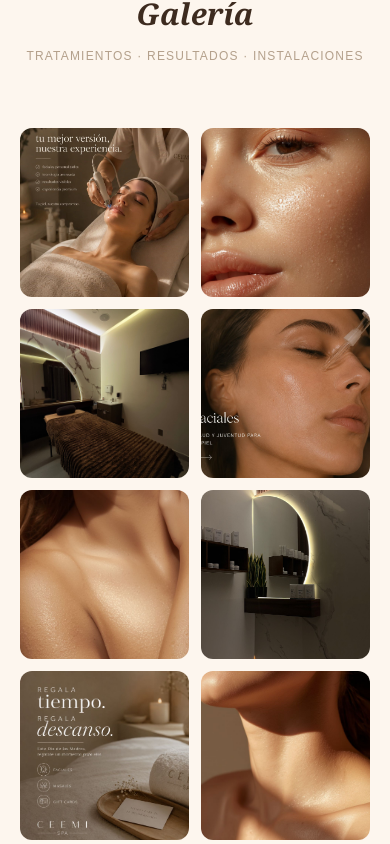
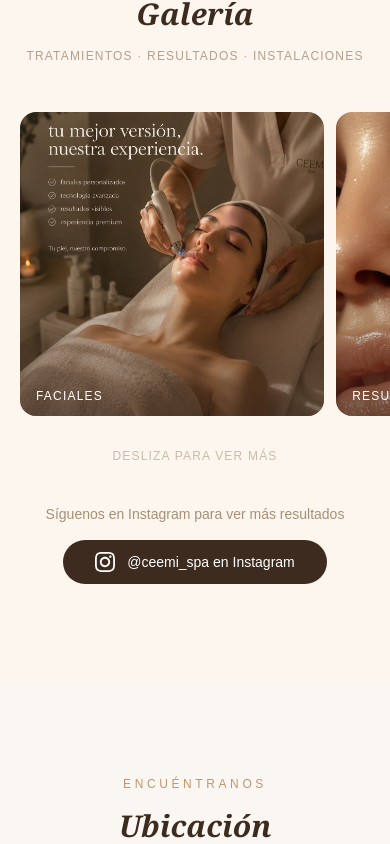
Before and after one commit to Nasusagency/ceemispa, a Next.js app: page / in a window 390 px wide. Shown: the part 3860-4704 px from the top of the page. Built offline with nearby package versions, Linux system fonts and the light colour scheme.

Commit message:
feat: galeria responsive carrusel movil + grid desktop

```diff
--- a/app/globals.css
+++ b/app/globals.css
@@ -20,4 +20,12 @@ h1, h2, h3, h4, h5, h6 {
   .text-balance {
     text-wrap: balance;
   }
+
+  .scrollbar-hide {
+    -ms-overflow-style: none;
+    scrollbar-width: none;
+  }
+  .scrollbar-hide::-webkit-scrollbar {
+    display: none;
+  }
 }
--- a/components/Gallery.tsx
+++ b/components/Gallery.tsx
@@ -12,14 +12,14 @@ const photos = [
     label: "Resultados",
   },
   {
-    src: "/images/Inmobiliario/cabina.jpeg",
-    alt: "Cabina de tratamiento CEEMI SPA",
-    label: "Instalaciones",
-  },
-  {
     src: "/images/Cuerpo/facial-serum.jpeg",
     alt: "Aplicación de sérum facial",
     label: "Faciales",
+  },
+  {
+    src: "/images/Insta/dia-madres.jpeg",
+    alt: "Gift card y productos CEEMI SPA",
+    label: "Gift Cards",
   },
   {
     src: "/images/Cuerpo/hombro-glow.jpeg",
@@ -27,19 +27,19 @@ const photos = [
     label: "Corporales",
   },
   {
+    src: "/images/Cuerpo/cuello-glow.jpeg",
+    alt: "Tratamiento reafirmante de cuello y escote",
+    label: "Corporales",
+  },
+  {
+    src: "/images/Inmobiliario/cabina.jpeg",
+    alt: "Cabina de tratamiento CEEMI SPA",
+    label: "Instalaciones",
+  },
+  {
     src: "/images/Inmobiliario/recepcion.jpeg",
     alt: "Recepción CEEMI SPA con espejo LED y mármol",
     label: "Instalaciones",
-  },
-  {
-    src: "/images/Insta/dia-madres.jpeg",
-    alt: "Gift card y productos CEEMI SPA",
-    label: "Gift Cards",
-  },
-  {
-    src: "/images/Cuerpo/cuello-glow.jpeg",
-    alt: "Tratamiento reafirmante de cuello y escote",
-    label: "Corporales",
   },
   {
     src: "/images/Inmobiliario/arco-marmol.jpeg",
@@ -50,10 +50,10 @@ const photos = [
 
 export default function Gallery() {
   return (
-    <section id="galeria" className="py-24 md:py-32 px-5 bg-ceemi-cream">
+    <section id="galeria" className="py-24 md:py-32 bg-ceemi-cream">
       <div className="max-w-6xl mx-auto">
         {/* Header */}
-        <div className="text-center mb-16 md:mb-20">
+        <div className="text-center mb-12 md:mb-16 px-5">
           <p className="text-ceemi-beige tracking-[0.3em] text-xs uppercase mb-4 font-sans">
             Nuestro espacio
           </p>
@@ -65,8 +65,41 @@ export default function Gallery() {
           </p>
         </div>
 
-        {/* Grid */}
-        <div className="grid grid-cols-2 md:grid-cols-3 gap-3 md:gap-4">
+        {/* MÓVIL: carrusel horizontal con snap */}
+        <div className="md:hidden">
+          <div className="flex gap-3 overflow-x-auto snap-x snap-mandatory scrollbar-hide px-5 pb-4">
+            {photos.map((photo, i) => (
+              <div
+                key={i}
+                className="snap-center flex-shrink-0 w-[78vw] aspect-square rounded-2xl overflow-hidden relative"
+              >
+                <Image
+                  src={photo.src}
+                  alt={photo.alt}
+                  fill
+                  className="object-cover"
+                  sizes="78vw"
+                  loading={i < 2 ? "eager" : "lazy"}
+                />
+                {/* Gradiente + etiqueta siempre visible en móvil */}
+                <div className="absolute inset-0 bg-gradient-to-t from-ceemi-dark/60 via-transparent to-transparent" />
+                <span className="absolute bottom-3 left-4 text-white text-xs tracking-widest uppercase font-sans">
+                  {photo.label}
+                </span>
+              </div>
+            ))}
+            {/* Padding final para que el último card no quede pegado al borde */}
+            <div className="flex-shrink-0 w-5" aria-hidden="true" />
+          </div>
+
+          {/* Indicador de scroll */}
+          <p className="text-center text-ceemi-brown/35 text-xs tracking-widest uppercase mt-4 px-5">
+            Desliza para ver más
+          </p>
+        </div>
+
+        {/* DESKTOP: grid 3 columnas con hover */}
+        <div className="hidden md:grid grid-cols-3 gap-4 px-5">
           {photos.map((photo, i) => (
             <div
               key={i}
@@ -77,10 +110,9 @@ export default function Gallery() {
                 alt={photo.alt}
                 fill
                 className="object-cover transition-transform duration-500 group-hover:scale-105"
-                sizes="(max-width: 768px) 50vw, 33vw"
+                sizes="33vw"
                 loading={i < 3 ? "eager" : "lazy"}
               />
-              {/* Etiqueta hover */}
               <div className="absolute inset-0 bg-ceemi-dark/0 group-hover:bg-ceemi-dark/40 transition-all duration-300 flex items-end">
                 <span className="w-full text-center text-white text-xs tracking-widest uppercase py-3
                                  translate-y-full group-hover:translate-y-0 transition-transform duration-300 font-sans">
@@ -92,7 +124,7 @@ export default function Gallery() {
         </div>
 
         {/* Instagram CTA */}
-        <div className="text-center mt-12">
+        <div className="text-center mt-10 md:mt-12 px-5">
           <p className="text-ceemi-brown/60 text-sm mb-4">
             Síguenos en Instagram para ver más resultados
           </p>
```
